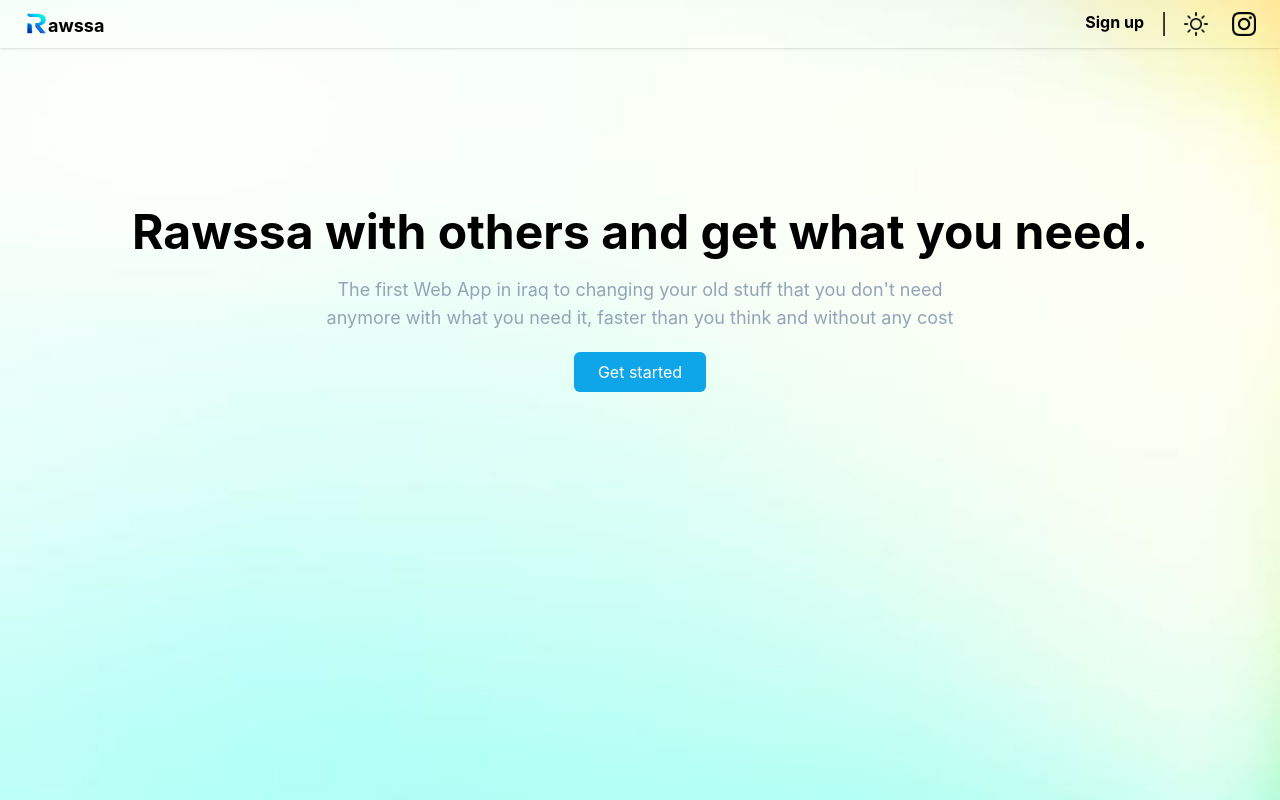
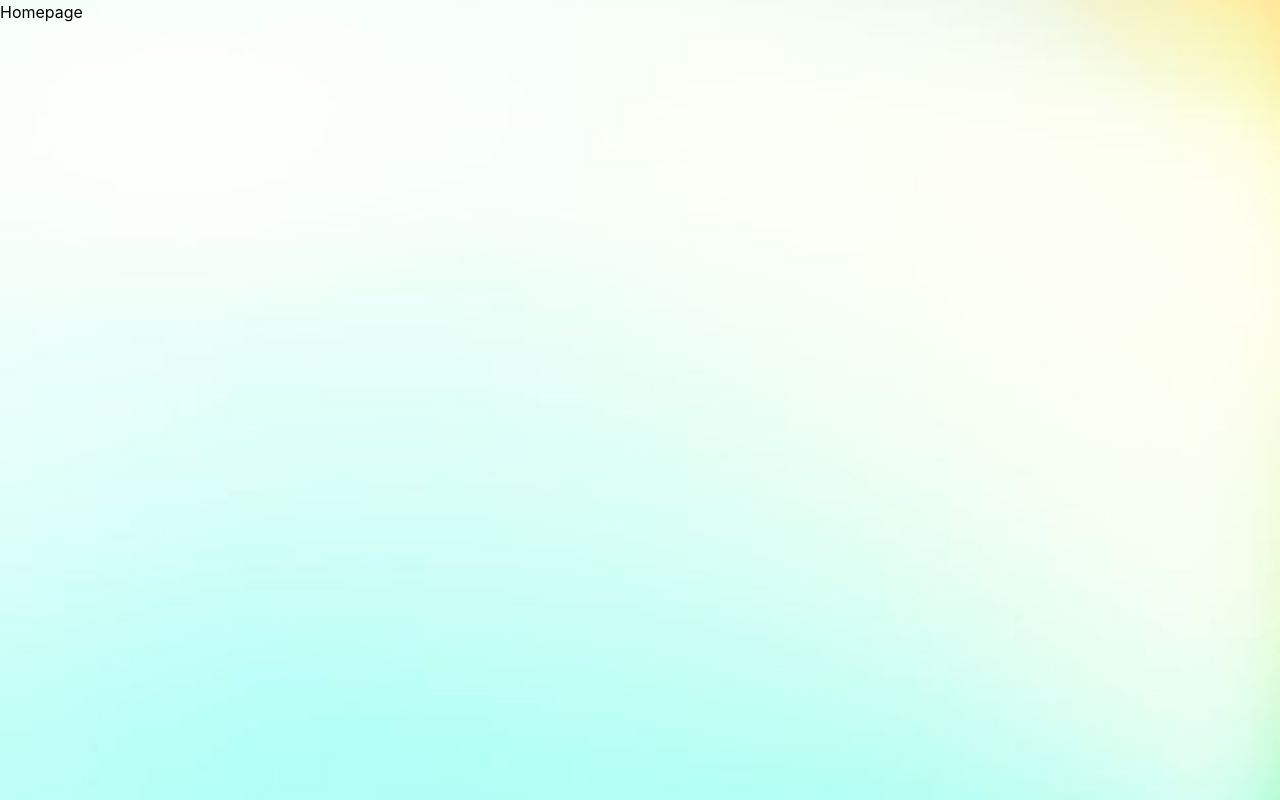
Before and after one commit to l0o0gy/rawsaa, a React (Create React App) app: page /homepage in a window 1280 px wide. Built offline with nearby package versions, Linux system fonts and the light colour scheme.

Commit message:
add path to home page

```diff
--- a/src/App.js
+++ b/src/App.js
@@ -1,11 +1,18 @@
 import './App.css';
 // import Navbar from './Components/Navbar';
+import { BrowserRouter,Routes,Route } from 'react-router-dom';
 import Coverpage from './Components/Coverpage';
+import Homepage from './Components/Homepage';
 function App() {
   return (
     <div className="App">
-      {/* <Navbar/> */}
-      <Coverpage/>
+      <BrowserRouter>
+        <Routes>
+          <Route path='/' element={<Coverpage/>}/>
+          <Route path='/homepage' element={<Homepage/>}/>
+        </Routes>
+      </BrowserRouter>
+
     </div>
   );
 }
--- a/src/Components/Coverpage.jsx
+++ b/src/Components/Coverpage.jsx
@@ -4,8 +4,15 @@ import instagramlogo from './img/instagram.png'
 import lightmoodlogo from './img/sun.png'
 // import darkmoodlogo from './img/moon.png'
 import line from './img/line.png'
+import { useNavigate } from "react-router-dom";
+
 
 function Coverpage() {
+    const navigate = useNavigate()
+
+    const gotToNewPage=()=>{
+      navigate("/homepage");
+    }
   return (
     <div >
         <div className='flex justify-between pl-6 shadow pb-2'>
@@ -26,7 +33,10 @@ function Coverpage() {
             Rawssa with others and get what you need.</h1>
         <p className='text-lg text-slate-400 mt-5 m-80 mb-0'>
             The first Web App  in iraq to changing your old stuff that you don't need anymore with what you need it, faster than you think and without any cost </p>
-            <button className='bg-sky-500 hover:bg-sky-700 text-white pl-6 pr-6 p-2   rounded-md mt-5'> Get started </button>
+        <button onClick={() => gotToNewPage()}
+            className='bg-sky-500 hover:bg-sky-700 text-white pl-6 pr-6 p-2 rounded-md mt-5'>
+            Get started
+        </button>
     </div>
     </div>
   )
--- /dev/null
+++ b/src/Components/Homepage.jsx
@@ -0,0 +1,9 @@
+import React from 'react'
+
+function Homepage() {
+  return (
+    <div>Homepage</div>
+  )
+}
+
+export default Homepage
```
